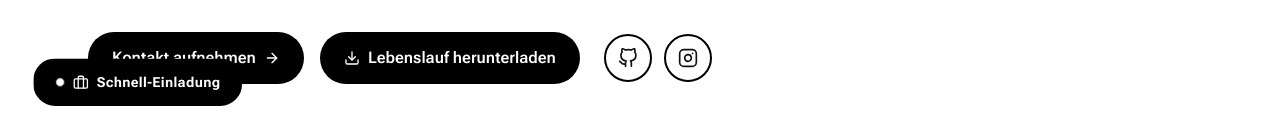
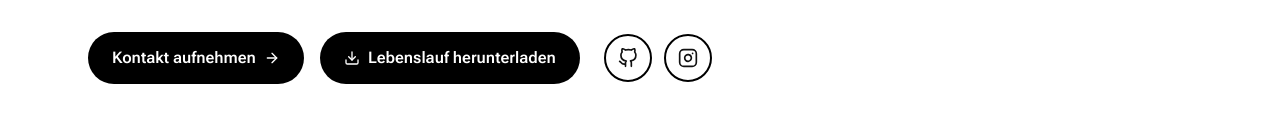
Before and after one commit to xddswi-swiss/lebenslauf, a Next.js app: page / in a window 1280 px wide. Shown: the part 660-800 px from the top of the page. Built offline with nearby package versions, Linux system fonts and the light colour scheme; no server answers; the database is empty.

Commit message:
Remove RecruiterWidget (apprenticeship found)

```diff
--- a/src/app/page.tsx
+++ b/src/app/page.tsx
@@ -9,7 +9,6 @@ import { ContactForm } from '@/components/ContactForm';
 import { Guestbook } from '@/components/Guestbook';
 import { Header } from '@/components/Header';
 import { Footer } from '@/components/Footer';
-import { RecruiterWidget } from '@/components/RecruiterWidget';
 import { ScrollToTopButton } from '@/components/ScrollToTopButton';
 import { DownloadButton } from '@/components/DownloadButton';
 import { AnimatedCounter } from '@/components/AnimatedCounter';
@@ -744,7 +743,6 @@ const MainContent: React.FC = () => {
       <Footer activeColorIndex={randomColorIndex} />
       {/* Scroll to Top Button */}
       <ScrollToTopButton />
-      <RecruiterWidget />
     </div>
   );
 };
```
